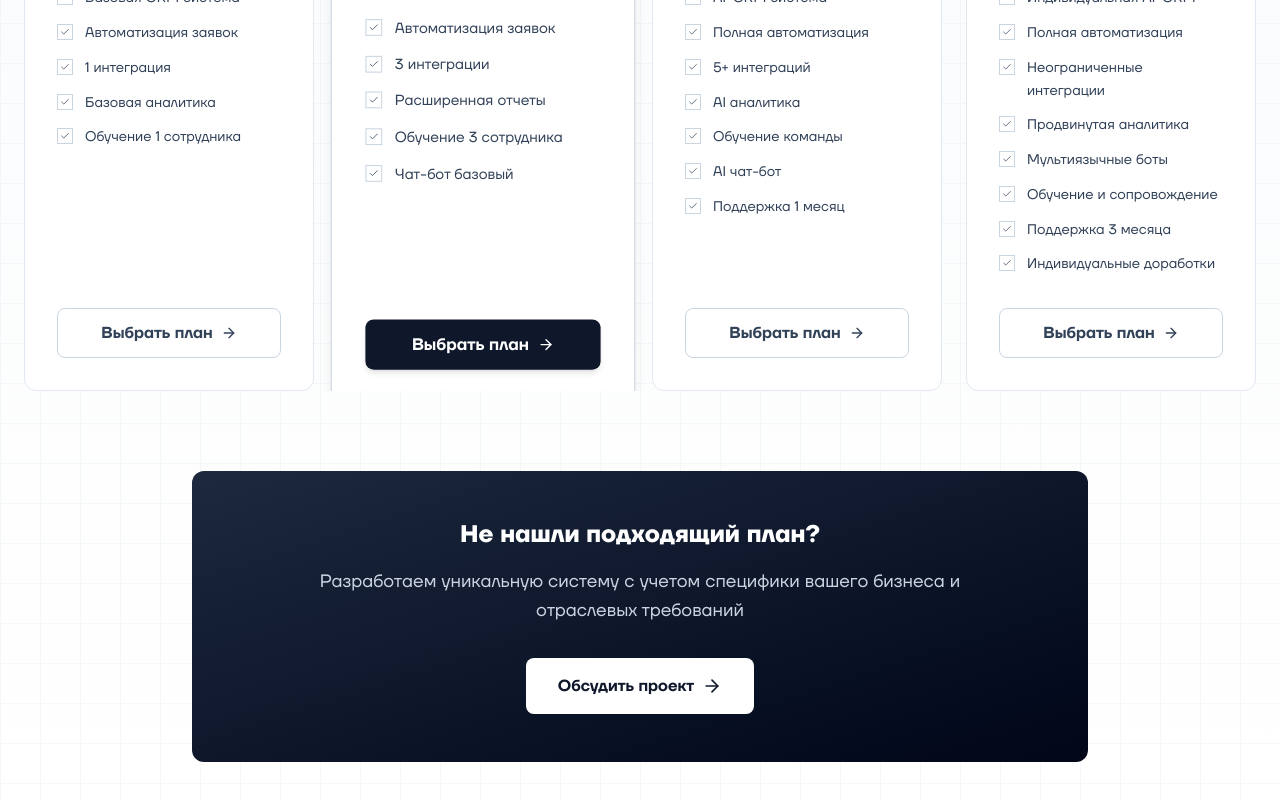
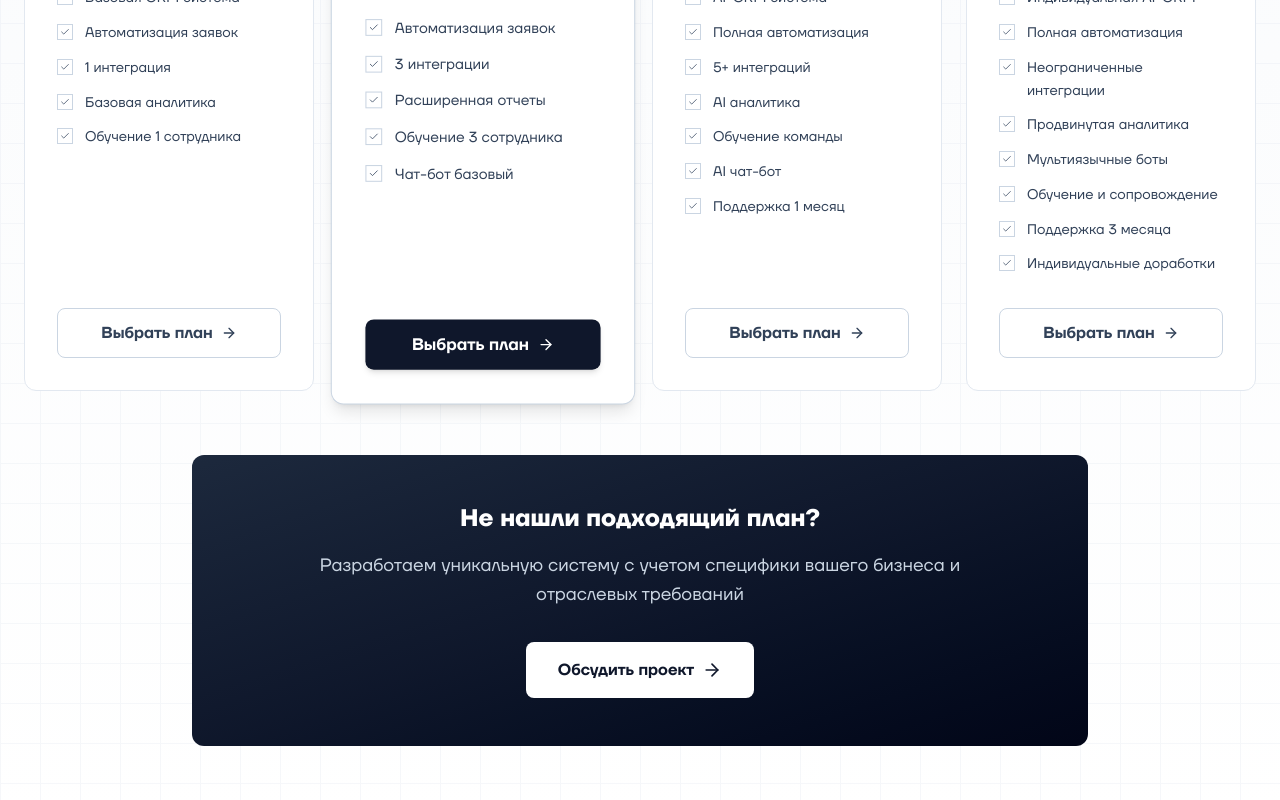
Before and after one commit to rikster-r/salemai, a Next.js app: page / in a window 1280 px wide. Shown: the part 2142-2942 px from the top of the page. Built offline with nearby package versions, Linux system fonts and the light colour scheme.

Commit message:
Fix shadow

```diff
--- a/src/components/sections/Pricing.tsx
+++ b/src/components/sections/Pricing.tsx
@@ -132,7 +132,7 @@ const PricingSection = () => {
         </div>
 
         {/* Pricing Container - Horizontal scroll on mobile, grid on larger screens */}
-        <div className="lg:grid lg:grid-cols-4 lg:gap-6 pt-16 overflow-x-auto no-scrollbar">
+        <div className="lg:grid lg:grid-cols-4 lg:gap-6 pt-16 pb-8 overflow-x-auto no-scrollbar">
           {/* Mobile: Horizontal scrollable container */}
           <div className="lg:hidden pb-4">
             <div className="flex space-x-4 min-w-max px-1">
@@ -160,7 +160,7 @@ const PricingSection = () => {
                     )}
 
                     <div
-                      className={`rounded-xl relative h-full bg-white border border-slate-200 transition-all duration-300 group-hover:shadow-xl ${
+                      className={`rounded-xl relative h-full bg-white border border-slate-200 transition-all duration-300 ${
                         colorClasses.hover
                       } ${colorClasses.accent} -4 ${
                         plan.popular
@@ -251,7 +251,7 @@ const PricingSection = () => {
                   )}
 
                   <div
-                    className={`rounded-xl relative h-full bg-white border border-slate-200 transition-all duration-300 group-hover:shadow-xl ${
+                    className={`rounded-xl relative h-full bg-white border border-slate-200 transition-all duration-300 ${
                       colorClasses.hover
                     } ${colorClasses.accent} -4 ${
                       plan.popular
@@ -314,7 +314,7 @@ const PricingSection = () => {
         </div>
 
         {/* Bottom CTA */}
-        <div className="mt-8 md:mt-20">
+        <div className="md:mt-8">
           <div className="max-w-4xl mx-auto">
             <div className="rounded-xl text-white relative overflow-hidden">
               <div className="absolute inset-0 bg-gradient-to-br from-slate-800 via-slate-900 to-slate-950"></div>
```
